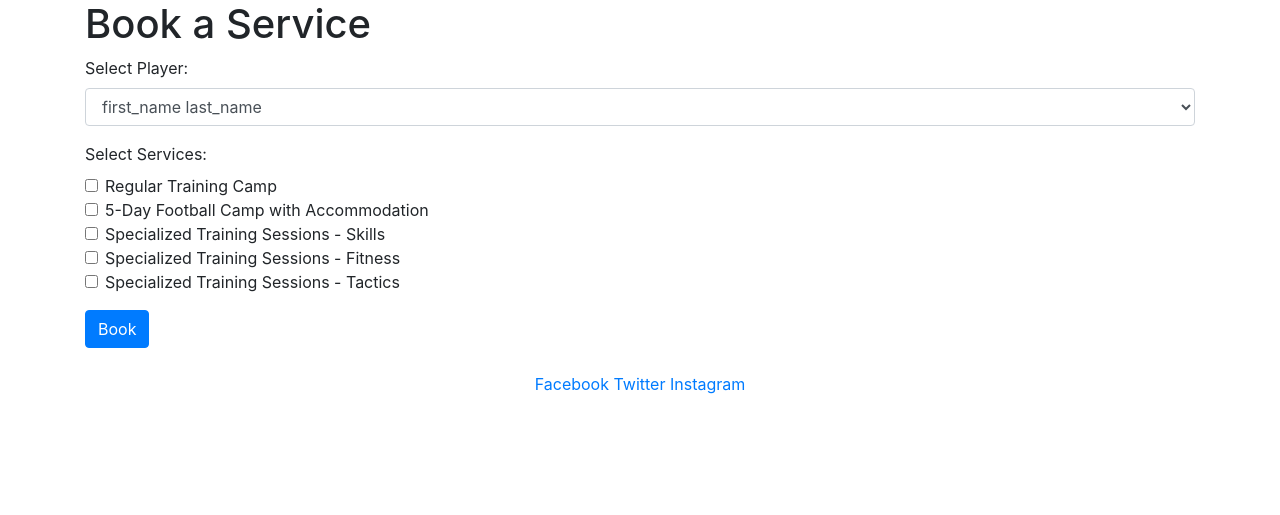
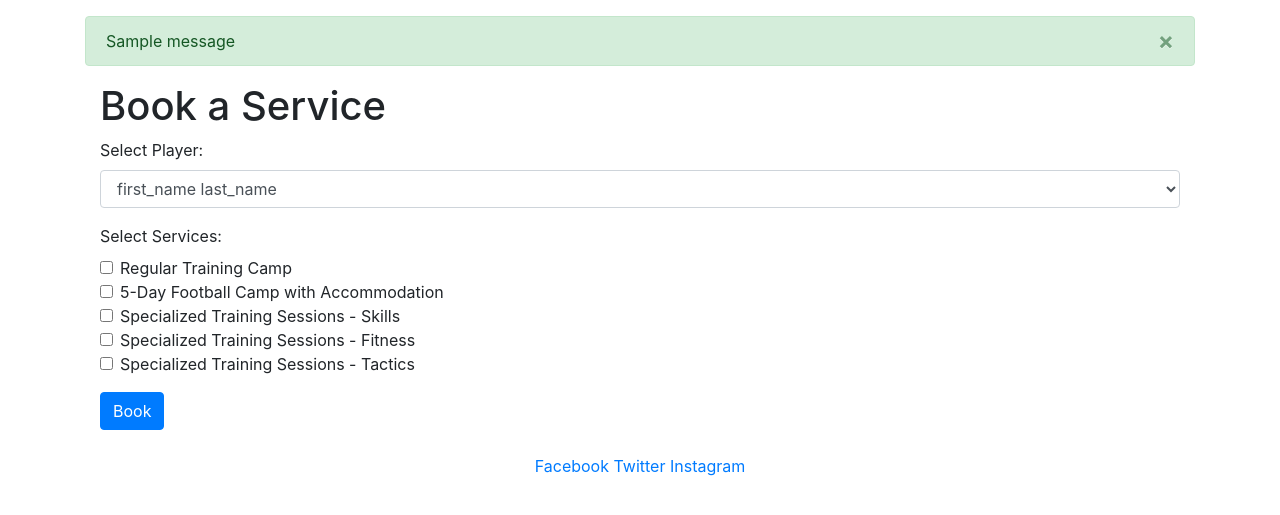
Before and after one commit to ibra8080/BSC-Hastedt-football-camp, a Django app: page /book_service/ in a window 1280 px wide. Shown: the part 58-573 px from the top of the page. Run offline with Django 4.2, Linux system fonts and the light colour scheme; a user stored in the database is signed in; data comes from the database, SQL or seed files in the repository; both versions use the stored data as it was after the commit; tables that the repository leaves empty hold one stand-in row (values such as "Sample post"); one stand-in notice (Sample message) is shown; some libraries are stand-ins or nearby versions.

Commit message:
Update base.html to display register messages

```diff
--- a/football_camp/templates/football_camp/base.html
+++ b/football_camp/templates/football_camp/base.html
@@ -45,15 +45,31 @@
             </ul>
         </div>
     </nav>
-    {% block content %}
-    <!-- Content here -->
-    {% endblock %}
+
+    <div class="container mt-3">
+        {% if messages %}
+            {% for message in messages %}
+                <div class="alert alert-{{ message.tags }} alert-dismissible fade show" role="alert">
+                    {{ message }}
+                    <button type="button" class="close" data-dismiss="alert" aria-label="Close">
+                        <span aria-hidden="true">&times;</span>
+                    </button>
+                </div>
+            {% endfor %}
+        {% endif %}
+        {% block content %}
+        {% endblock %}
+    </div>
+
     <footer class="text-center mt-4">
-        <a href="https://facebook.com" target="_blank">Facebook</a>
-        <a href="https://twitter.com" target="_blank">Twitter</a>
-        <a href="https://instagram.com" target="_blank">Instagram</a>
+        <a href="https://facebook.com" target="_blank" rel="nofollow noreferrer">Facebook</a>
+        <a href="https://twitter.com" target="_blank" rel="nofollow noreferrer">Twitter</a>
+        <a href="https://instagram.com" target="_blank" rel="nofollow noreferrer">Instagram</a>
     </footer>
+
     <script src="https://code.jquery.com/jquery-3.5.1.slim.min.js"></script>
     <script src="https://cdn.jsdelivr.net/npm/@popperjs/core@2.5.4/dist/umd/popper.min.js"></script>
     <script src="https://stackpath.bootstrapcdn.com/bootstrap/4.5.2/js/bootstrap.min.js"></script>
 </body>
+
+</html>
```
Also changed, not shown: db.sqlite3.
